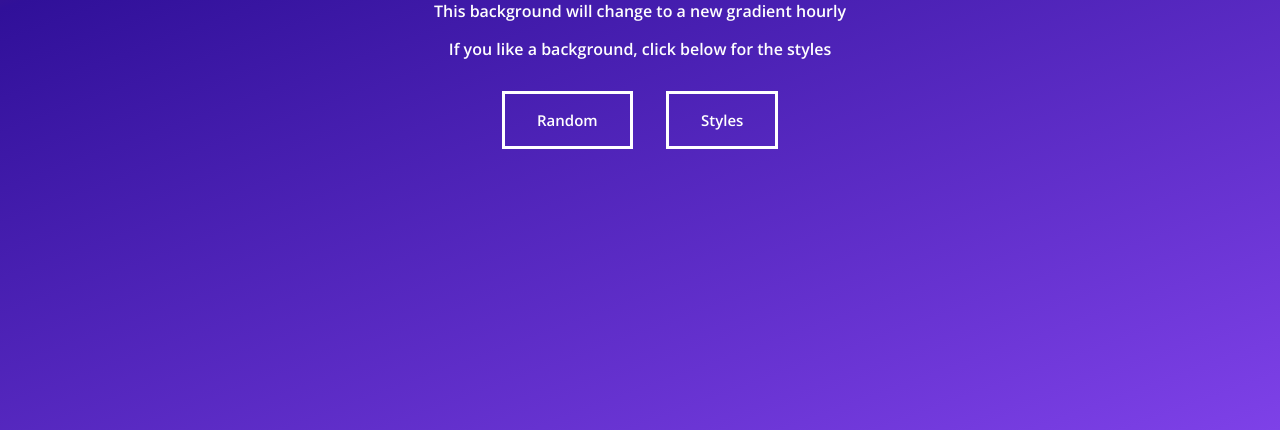
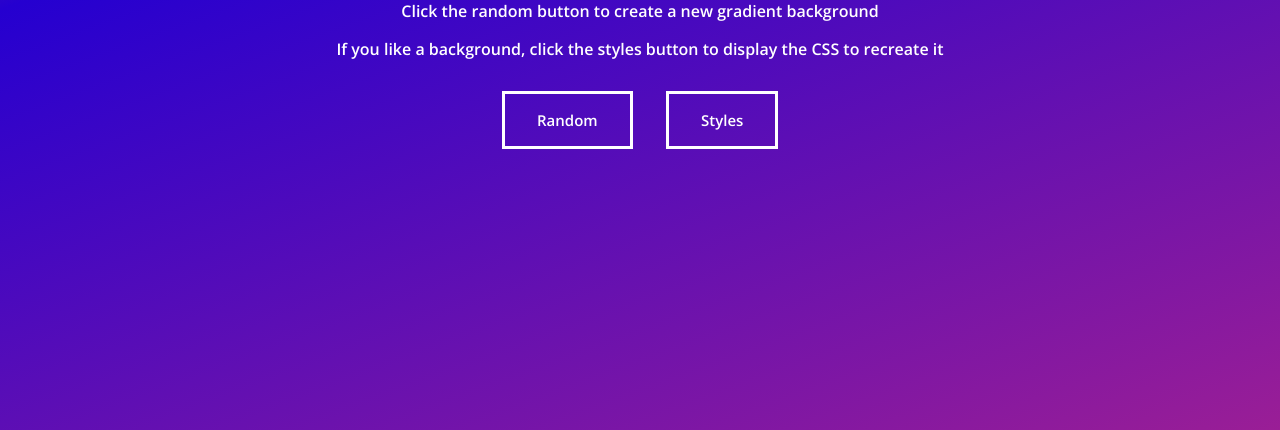
Before and after one commit to GeorgeSmith-Sweeper/colorStream, a website: page index.html in a window 1280 px wide. Shown: the part 370-800 px from the top of the page. Drawn offline with nearby package versions, Linux system fonts and the light colour scheme.

Commit message:
changed the default background color

```diff
--- a/index.html
+++ b/index.html
@@ -8,8 +8,8 @@
   <body>
     <div class="main">
       <span>Color Stream</span>
-      <p>This background will change to a new gradient hourly</p>
-      <p>If you like a background, click below for the styles</p>
+      <p>Click the random button to create a new gradient background</p>
+      <p>If you like a background, click the styles button to display the CSS to recreate it</p>
       <div class="button randomBtn hvr-sweep-to-right">Random</div>
       <div class="button displayStylesBtn hvr-sweep-to-left">Styles</div>
     </div>
--- a/styles.css
+++ b/styles.css
@@ -1,7 +1,7 @@
 body {
   margin: 0;
   display: flex;
-  background: linear-gradient(160deg, #9d3f2c 0%, #301099 30%, #7e41e8 100%);
+  background: linear-gradient(160deg, #c36251 0%, #2500d0 30%, #9a1e96 100%);
   height: 100vh;
   text-align: center;
   justify-content: center;
```
